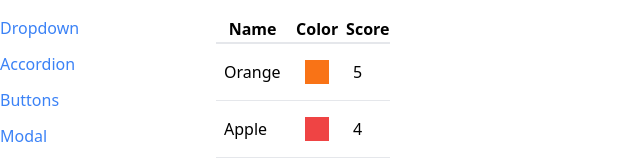
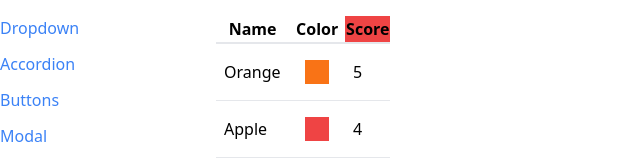
Before and after one commit to jakedusing/React-Components, a React (Create React App) app: page /table in a window 1280 px wide. Shown: the top 160 px of the page, without its empty margins (0-640 px from the left). Built offline with nearby package versions, Linux system fonts and the light colour scheme.

Commit message:
customize header cells in table

```diff
--- a/src/components/Table.js
+++ b/src/components/Table.js
@@ -1,5 +1,9 @@
 function Table({ data, config, keyFn }) {
   const renderedHeaders = config.map((column) => {
+    if (column.header) {
+      return column.header();
+    }
+
     return <th key={column.label}>{column.label}</th>;
   });
 
--- a/src/pages/TablePage.js
+++ b/src/pages/TablePage.js
@@ -20,6 +20,7 @@ function TablePage() {
     {
       label: "Score",
       render: (fruit) => fruit.score,
+      header: () => <th className="bg-red-500">Score</th>,
     },
   ];
 
```
